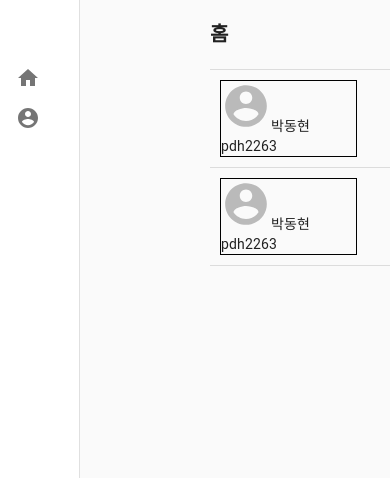
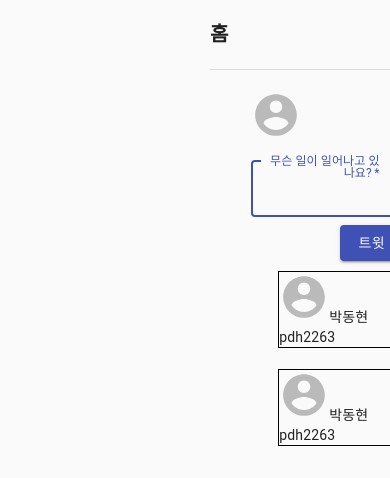
Before and after one commit to pdh6547/Twitter-Clone-FrontEnd, a React (Create React App) app in the folder twitter-frontend/: page /main/home in a window 390 px wide. Shown: the top 478 px of the page. Built offline with nearby package versions, Linux system fonts and the light colour scheme.

Commit message:
Create AddTweet.js

```diff
--- a/twitter-frontend/package.json
+++ b/twitter-frontend/package.json
@@ -9,7 +9,8 @@
     "react": "^16.11.0",
     "react-dom": "^16.11.0",
     "react-router-dom": "^5.1.2",
-    "react-scripts": "3.2.0"
+    "react-scripts": "3.2.0",
+    "redux": "^4.0.4"
   },
   "scripts": {
     "start": "react-scripts start",
--- a/twitter-frontend/src/App.js
+++ b/twitter-frontend/src/App.js
@@ -8,13 +8,13 @@ import SignIn from './Pages/SignIn'
 import Toolbar from './Components/Toolbar'
 
 const drawerWidth = 200;
-const smallDrawerWidth = 80;
 
 function App() {
   const style = {
     marginLeft: drawerWidth + 10,
     width: '70%'
   }
+
   const MainContainer = () => (
     <div>
       <Toolbar />
--- a/twitter-frontend/src/Components/Toolbar.js
+++ b/twitter-frontend/src/Components/Toolbar.js
@@ -12,7 +12,6 @@ import React from 'react';
 import { Link } from 'react-router-dom';
 
 const drawerWidth = 200;
-const smallDrawerWidth = 80;
 
 const useStyles = makeStyles(theme => ({
   root: {
@@ -23,19 +22,12 @@ const useStyles = makeStyles(theme => ({
       width: drawerWidth,
       flexShrink: 0,
     },
-    [theme.breakpoints.down('xs')]: {
-      width: smallDrawerWidth,
-      flexShrink: 0,
-    }
   },
   toolbar: {
     marginTop: '50px'
   },
   drawerPaper: {
     width: drawerWidth,
-  },
-  smallDrawerPaper: {
-    width: smallDrawerWidth,
   },
 }));
 
@@ -45,34 +37,17 @@ function Toolbar() {
     margin: '0 auto',
     width: '70%'
   }
-  const smallDrawer = (
-    <div>
-      <div className={classes.toolbar} />
-      <List>
-        <Link to="/home" style={{ textDecoration: 'none', color: 'black' }}>
-          <ListItem button key='Home'>
-            <ListItemIcon><HomeIcon /></ListItemIcon>
-          </ListItem>
-        </Link>
-        <Link to="/profile" style={{ textDecoration: 'none', color: 'black' }}>
-          <ListItem button key='Profile'>
-            <ListItemIcon><UserIcon /></ListItemIcon>
-          </ListItem>
-        </Link>
-      </List>
-    </div>
-  );
   const drawer = (
     <div>
       <div className={classes.toolbar} />
       <List>
-        <Link to="/home" style={{ textDecoration: 'none', color: 'black' }}>
+        <Link to="/main/home" style={{ textDecoration: 'none', color: 'black' }}>
           <ListItem button key='홈'>
             <ListItemIcon><HomeIcon /></ListItemIcon>
             <ListItemText primary='홈' />
           </ListItem>
         </Link>
-        <Link to="/profile" style={{ textDecoration: 'none', color: 'black' }}>
+        <Link to="/main/profile" style={{ textDecoration: 'none', color: 'black' }}>
           <ListItem button key='프로필'>
             <ListItemIcon><UserIcon /></ListItemIcon>
             <ListItemText primary='프로필' />
@@ -86,17 +61,6 @@ function Toolbar() {
     <div className={classes.root} style={style}>
       <CssBaseline />
       <nav className={classes.drawer} aria-label="mailbox folders">
-        <Hidden sm implementation="css">
-          <Drawer
-            classes={{
-              paper: classes.smallDrawerPaper,
-            }}
-            variant="permanent"
-            open
-          >
-            {smallDrawer}
-          </Drawer>
-        </Hidden>
         <Hidden xsDown implementation="css" >
           <Drawer
             classes={{
--- a/twitter-frontend/src/Components/Tweet.js
+++ /dev/null
@@ -1,27 +0,0 @@
-import React from 'react';
-import UserIcon from '@material-ui/icons/AccountCircle';
-import { Divider } from '@material-ui/core';
-
-function Tweet() {
-    const tweetStyle = {
-        border: '1px solid black',
-        margin: '10px',
-        width: '50%'
-    }
-    return (
-        <div>
-            <div style={tweetStyle}>
-                <UserIcon color="disabled" style={{ fontSize: 50 }} />
-                <span>
-                    박동현
-            </span>
-                <span>
-                    pdh2263
-            </span>
-            </div>
-            <Divider />
-        </div>
-    );
-}
-
-export default Tweet;
--- /dev/null
+++ b/twitter-frontend/src/Components/Tweet/AddTweet.js
@@ -0,0 +1,94 @@
+import React, { useState } from 'react';
+import UserIcon from '@material-ui/icons/AccountCircle';
+import { TextField, Button } from '@material-ui/core';
+import { makeStyles } from '@material-ui/core/styles';
+import axios from 'axios';
+import { createHashHistory } from 'history'
+
+const history = createHashHistory()
+
+
+const useStyles = makeStyles(theme => ({
+    paper: {
+        display: 'flex',
+        flexDirection: 'column',
+        alignItems: 'center',
+    },
+    form: {
+        width: '70%',
+    },
+    button: {
+        width: '20%',
+    },
+}))
+
+export default function AddTweet() {
+    const classes = useStyles()
+
+    const [inputs, setInputs] = useState({
+        content: '',
+    })
+    const onChange = (e) => {
+        const { name, value } = e.target
+        setInputs({
+            ...inputs,
+            [name]: value
+        })
+        console.log(inputs)
+    }
+    const addTweet = async () => {
+        const token = "token!"
+
+        await axios.post("http://localhost:8080/api/tweets", inputs,
+            {
+                headers:
+                {
+                    Authorization: 'Bearer ' + token
+                }
+            })
+        history.push("/")
+    }
+    const iconStyle = {
+        float: 'left',
+        width: '67px',
+        marginTop: '20px'
+    }
+    const contentStyle = {
+        float: 'left',
+        width: '80%',
+        textAlign: 'right'
+    }
+
+    return (
+        <div className={classes.paper} >
+            <form className={classes.form} noValidate>
+                <div style={iconStyle}>
+                    <UserIcon color="disabled" style={{ fontSize: 50 }} />
+                </div>
+                <div style={contentStyle}>
+                    <TextField
+                        variant="outlined"
+                        margin="normal"
+                        required
+                        fullWidth
+                        id="content"
+                        label="무슨 일이 일어나고 있나요?"
+                        name="content"
+                        autoFocus
+                        onChange={onChange}
+                    />
+                    <Button
+                        fullWidth
+                        variant="contained"
+                        color="primary"
+                        className={classes.button}
+                        onClick={addTweet}
+                    >
+                        트윗
+                </Button>
+                </div>
+
+            </form>
+        </div>
+    );
+}
--- /dev/null
+++ b/twitter-frontend/src/Components/Tweet/Tweet.js
@@ -0,0 +1,44 @@
+import { Divider } from '@material-ui/core';
+import UserIcon from '@material-ui/icons/AccountCircle';
+import { makeStyles } from '@material-ui/styles';
+import React from 'react';
+
+
+const useStyles = makeStyles(theme => ({
+    paper: {
+        display: 'flex',
+        flexDirection: 'column',
+        alignItems: 'center',
+    },
+    form: {
+        width: '100%',
+    }
+}))
+
+function Tweet() {
+    const tweetStyle = {
+        border: '1px solid black',
+        margin: '10px',
+        width: '50%'
+    }
+    const classes = useStyles()
+
+    return (
+        <div className={classes.paper} >
+            <div style={tweetStyle}>
+                <span>
+                <UserIcon color="disabled" style={{ fontSize: 50 }} />
+                </span>
+                <span>
+                    박동현
+                </span>
+                <span>
+                    pdh2263
+                </span>
+            </div>
+            <Divider />
+        </div>
+    );
+}
+
+export default Tweet;
--- a/twitter-frontend/src/Pages/Home.js
+++ b/twitter-frontend/src/Pages/Home.js
@@ -1,6 +1,7 @@
 import React from 'react'
 import Divider from '@material-ui/core/Divider/Divider'
-import Tweet from '../Components/Tweet'
+import Tweet from '../Components/Tweet/Tweet'
+import AddTweet from '../Components/Tweet/AddTweet'
 
 function Home() {
     const style = {
@@ -11,6 +12,7 @@ function Home() {
         <div>
             <p style={style}>홈</p>
             <Divider />
+            <AddTweet />
             <Tweet />
             <Tweet />
         </div>
--- a/twitter-frontend/src/Pages/SignUp.js
+++ b/twitter-frontend/src/Pages/SignUp.js
@@ -8,7 +8,8 @@ import { makeStyles } from '@material-ui/core/styles';
 import TextField from '@material-ui/core/TextField';
 import Typography from '@material-ui/core/Typography';
 import LockOutlinedIcon from '@material-ui/icons/LockOutlined';
-import React from 'react';
+import axios from 'axios';
+import React, { useState } from 'react';
 
 
 const useStyles = makeStyles(theme => ({
@@ -31,8 +32,30 @@ const useStyles = makeStyles(theme => ({
   },
 }));
 
-export default function SignUp() {
+export default function SignUp({ history }) {
   const classes = useStyles();
+  const tryRegistration = async () => {
+    await axios.post("http://localhost:8080/api/users", inputs)
+      .then(function () {
+        history.push("/signin")
+      })
+  }
+  const [inputs, setInputs] = useState({
+    username: '',
+    nickname: '',
+    email: '',
+    password: '',
+    roles: ['USER']
+  })
+
+  const onChange = (e) => {
+    const { value, name } = e.target
+    setInputs({
+      ...inputs,
+      [name]: value
+    })
+    console.log(inputs)
+  }
 
   return (
     <Container component="main" maxWidth="xs">
@@ -51,10 +74,33 @@ export default function SignUp() {
                 variant="outlined"
                 required
                 fullWidth
+                id="username"
+                label="UserName"
+                name="username"
+                onChange={onChange}
+              />
+            </Grid>
+            <Grid item xs={12}>
+              <TextField
+                variant="outlined"
+                required
+                fullWidth
+                id="nickname"
+                label="NickName"
+                name="nickname"
+                onChange={onChange}
+              />
+            </Grid>
+            <Grid item xs={12}>
+              <TextField
+                variant="outlined"
+                required
+                fullWidth
                 id="email"
                 label="Email Address"
                 name="email"
                 autoComplete="email"
+                onChange={onChange}
               />
             </Grid>
             <Grid item xs={12}>
@@ -66,13 +112,13 @@ export default function SignUp() {
                 label="Password"
                 type="password"
                 id="password"
+                onChange={onChange}
                 autoComplete="current-password"
               />
             </Grid>
           </Grid>
           <Button
-            href = "/signin"
-            type="submit"
+            onClick={tryRegistration}
             fullWidth
             variant="contained"
             color="primary"
```
Also changed, not shown: twitter-frontend/src/Pages/SignIn.js (+17 -22 lines), 1 other file (tests, documents, lock files or other folders).
